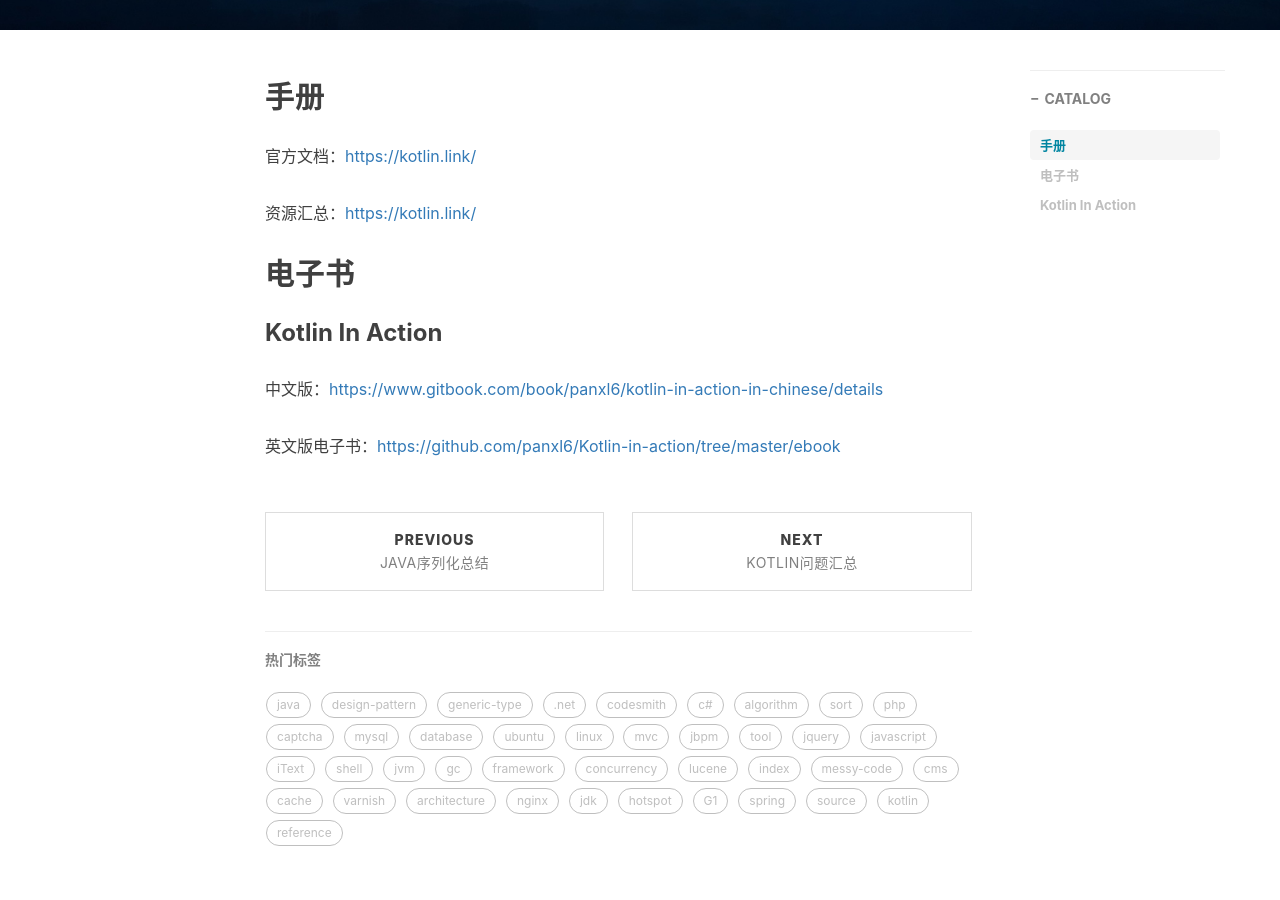
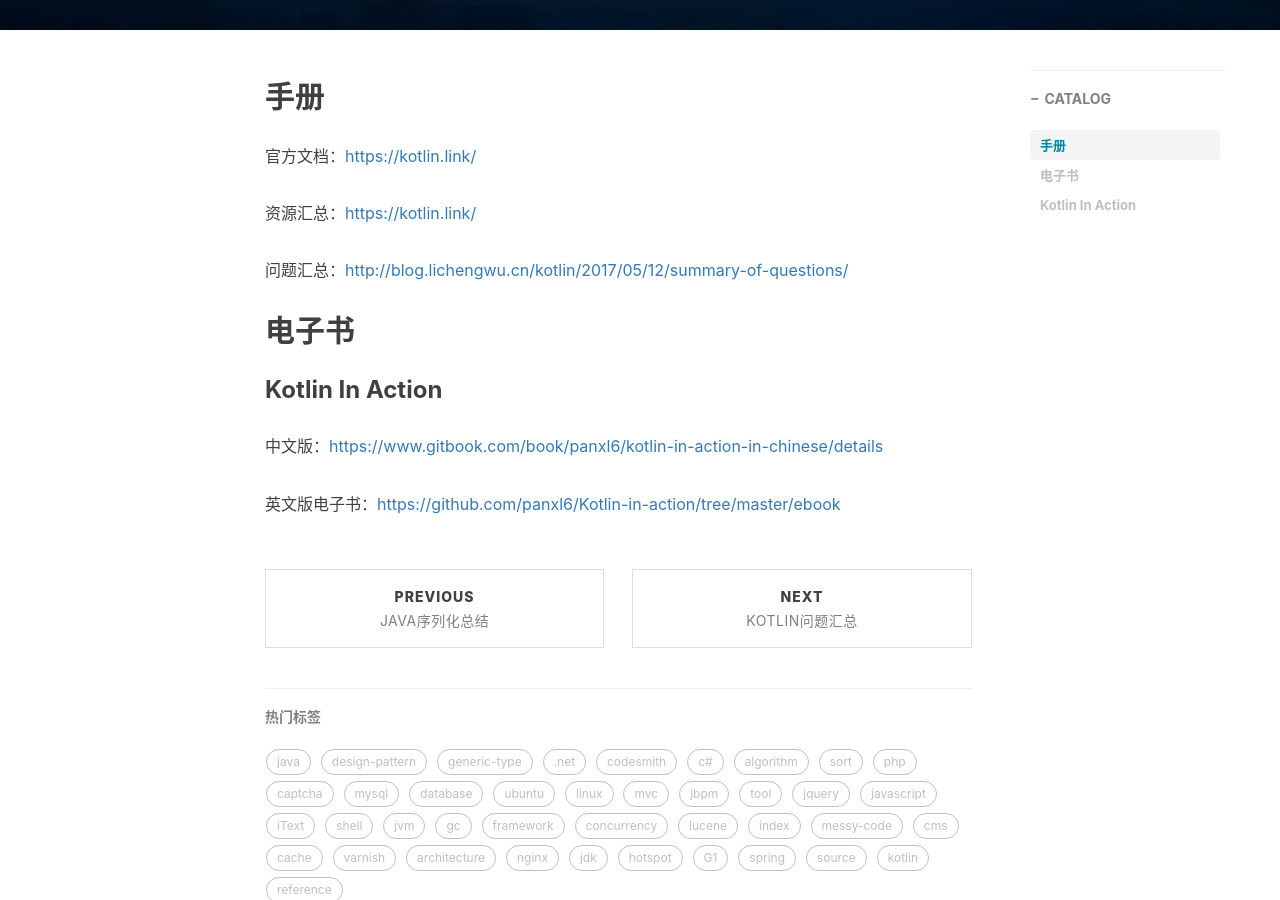
Before and after one commit to lichengwu/lichengwu.github.com, a Jekyll site: the page built from _posts/kotlin/2017-05-08-kotlin-reference.md, in a window 1280 px wide and 900 px high, scrolled down 427 px. Built offline with Jekyll 4.4.1, drawn with Linux system fonts in a browser that asks for light colours; nearby versions of some CDN libraries; comment, search, counter and statistics services are not loaded.

Commit message:
编译问题

```diff
--- a/_posts/kotlin/2017-05-08-kotlin-reference.md
+++ b/_posts/kotlin/2017-05-08-kotlin-reference.md
@@ -17,6 +17,8 @@
 
 资源汇总：[https://kotlin.link/](https://kotlin.link/)
 
+问题汇总：[http://blog.lichengwu.cn/kotlin/2017/05/12/summary-of-questions/](http://blog.lichengwu.cn/kotlin/2017/05/12/summary-of-questions/)
+
 ## 电子书
 
 ### Kotlin In Action
```
